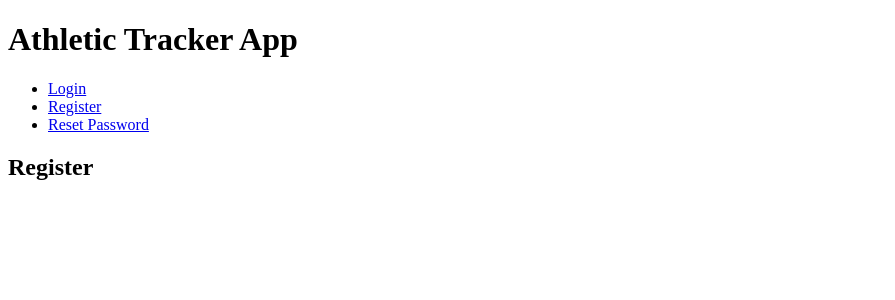
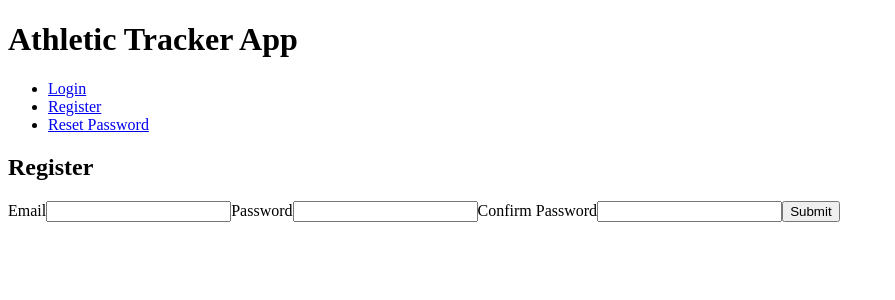
Before and after one commit to couch-potatoes/couch-potatoes-ui, a React (Create React App) app: page /register in a window 1280 px wide. Shown: the top 300 px of the page, without its empty margins (0-895 px from the left). Built offline with nearby package versions, Linux system fonts and the light colour scheme.

Commit message:
Implement Register view; refactor onChange handlers

```diff
--- a/src/views/Login.jsx
+++ b/src/views/Login.jsx
@@ -8,20 +8,19 @@ class Login extends React.Component {
       password: '',
     };
 
-    this.onEmailChange = this.onEmailChange.bind(this);
-    this.onPasswordChange = this.onPasswordChange.bind(this);
+    this.handleOnChange = this.handleOnChange.bind(this);
     this.onSubmit = this.onSubmit.bind(this);
   }
 
-  onEmailChange(ev) {
+  handleOnChange(ev) {
+    const {
+      target: {
+        name,
+        value,
+      },
+    } = ev;
     this.setState({
-      email: ev.target.value,
-    });
-  }
-
-  onPasswordChange(ev) {
-    this.setState({
-      password: ev.target.value,
+      [name]: value,
     });
   }
 
@@ -55,7 +54,7 @@ class Login extends React.Component {
         <label htmlFor="email">Email</label>
         <input
           name="email"
-          onChange={this.onEmailChange}
+          onChange={this.handleOnChange}
           spellCheck={false}
           type="email"
           value={email}
@@ -63,7 +62,7 @@ class Login extends React.Component {
         <label htmlFor="password">Password</label>
         <input
           name="password"
-          onChange={this.onPasswordChange}
+          onChange={this.handleOnChange}
           spellCheck={false}
           type="password"
           value={password}
--- a/src/views/Register.jsx
+++ b/src/views/Register.jsx
@@ -1,11 +1,95 @@
 import React from 'react';
 
 class Register extends React.Component {
+  constructor(props) {
+    super(props);
+    this.state = {
+      confirmPassword: '',
+      email: '',
+      password: '',
+    };
+
+    this.handleOnChange = this.handleOnChange.bind(this);
+    this.onSubmit = this.onSubmit.bind(this);
+  }
+
+  handleOnChange(ev) {
+    const {
+      target: {
+        name,
+        value,
+      },
+    } = ev;
+    this.setState({
+      [name]: value,
+    });
+  }
+
+  onSubmit(ev) {
+    ev.preventDefault();
+
+    const {
+      confirmPassword,
+      email,
+      password,
+    } = this.state;
+
+    if (!email || !password) {
+      alert('Email and password are required');
+      return;
+    }
+
+    if (password !== confirmPassword) {
+      alert('Passwords must match');
+      return;
+    }
+
+    this.setState({
+      confirmPassword: '',
+      email: '',
+      password: '',
+    });
+  }
 
   render() {
+
+    const {
+      confirmPassword,
+      email,
+      password
+    } = this.state;
+
     return (
       <div>
         <h2>Register</h2>
+          <label htmlFor="email">Email</label>
+          <input
+            name="email"
+            onChange={this.handleOnChange}
+            spellCheck={false}
+            type="email"
+            value={email}
+          />
+          <label htmlFor="password">Password</label>
+          <input
+            name="password"
+            onChange={this.handleOnChange}
+            spellCheck={false}
+            type="password"
+            value={password}
+          />
+          <label htmlFor="confirmPassword">Confirm Password</label>
+          <input
+            name="confirmPassword"
+            onChange={this.handleOnChange}
+            spellCheck={false}
+            type="password"
+            value={confirmPassword}
+          />
+          <input
+            onClick={this.onSubmit}
+            type="submit"
+          />
       </div>
     );
   }
```
